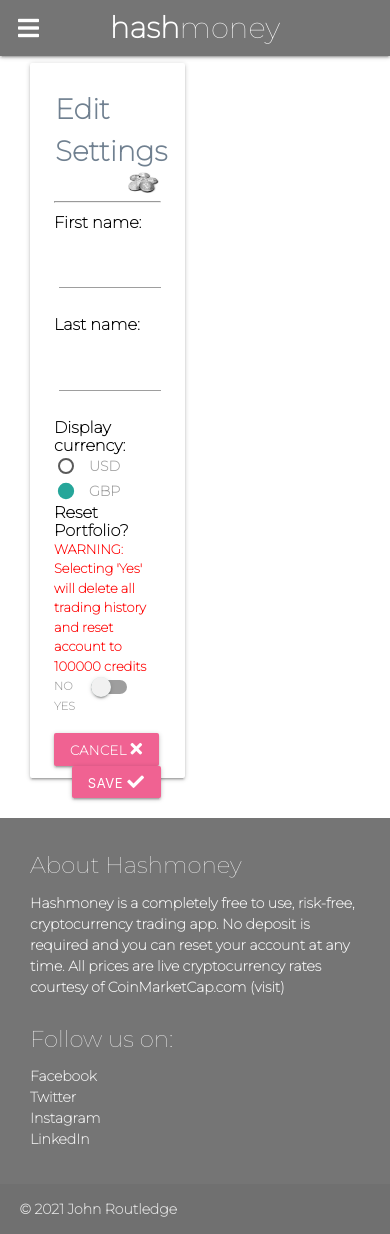
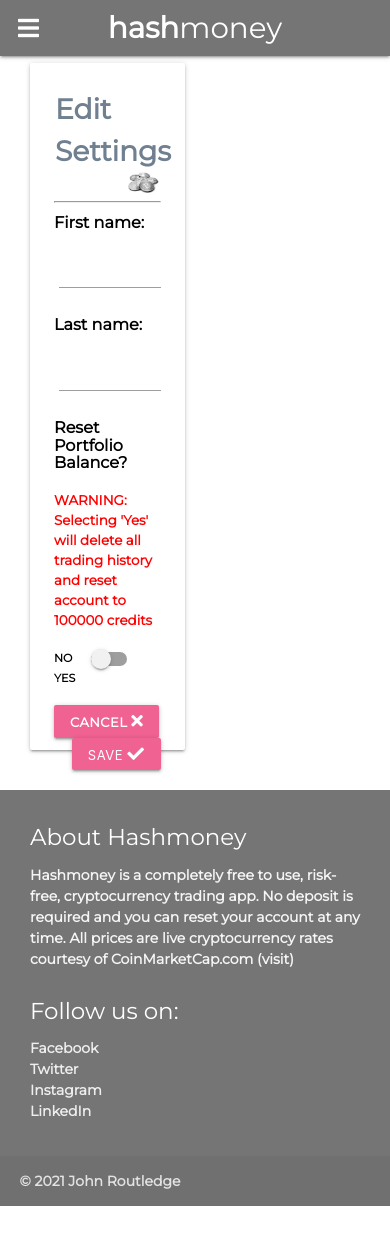
Before and after one commit to johnroutledge/milestone-project-3, a Flask app: page /edit_settings/ in a window 390 px wide. After the commit the page ends 1206 px from the top, so only its background shows below. Run offline with Flask 2, Linux system fonts and the light colour scheme; the visitor is signed in with stand-in values (Sample User, id 1); data that the repository does not hold is empty; some libraries are stand-ins or nearby versions.

Commit message:
style changes and add media queries

```diff
--- a/app.py
+++ b/app.py
@@ -20,6 +20,52 @@ app.secret_key = os.environ.get("SECRET_KEY")
 coin_market_cap_key = os.environ.get("COIN_MARKET_CAP_KEY")
 
 mongo = PyMongo(app)
+
+# this procedure calculates the user's current portfolio balance by
+# retrieving their balance for each cryptocurrency held then
+# multiplying it by the latest price obtained via API call from
+# coinmarketcap.com and return it as the variable totalBalance
+def get_portfolio_balance():
+
+    balances = mongo.db.balances.find_one(
+            {"email": session["user"]})
+
+    # code to get cryptocurrency prices adapted from Coding Under Pressure YouTube channel
+    # 'How to Use an API in Python to get Bitcoin's Price Live - Along with other Cryptocurrencies'
+    headers = {
+            'X-CMC_PRO_API_KEY' : coin_market_cap_key,
+            'Accepts' : 'application/json'
+    }
+
+    params = {
+        'start' : '1',
+        'limit' : '30',
+        'convert' : 'USD'
+    }
+
+    url = 'https://pro-api.coinmarketcap.com/v1/cryptocurrency/listings/latest'
+    json = requests.get(url, params=params, headers=headers).json()
+    coins = json['data']
+
+    # create a dictionary which calculate the user's balance for each cryptocurrency
+    dict = {}
+    totalBalance = 0
+    for balance in balances:
+        if balance.upper() == "USD":
+            x = balances[balance]
+            dict[balance.upper()] = x
+            totalBalance = totalBalance + float(x)
+        else:
+            for coin in coins:
+                if coin['symbol'] == balance.upper():
+                    x = coin['quote']['USD']['price'] * float(balances[balance])
+                    x = "{:.2f}".format(x)
+                    dict[balance.upper()] = x
+                    totalBalance = totalBalance + float(x)
+
+    totalBalance = int(float(totalBalance))
+    return totalBalance
+
 
 @app.route("/")
 def home():
@@ -143,9 +189,11 @@ def settings():
     userSettings = mongo.db.users.find_one(
         {"email": session["user"]})
 
+    portfolioBalance = get_portfolio_balance()
+
     if session["user"]:
         return render_template(
-            "settings.html", userSettings=userSettings)
+            "settings.html", userSettings=userSettings, portfolioBalance=portfolioBalance)
 
 
 @app.route("/edit_settings/", methods=["GET", "POST"])
@@ -265,6 +313,9 @@ def portfolio():
 
             totalBalance = int(float(totalBalance))
             percentageChange = int((totalBalance - 100000) / 1000)
+
+        totalBalance = get_portfolio_balance()
+        percentageChange = int((totalBalance - 100000) / 1000)
 
         return render_template(
             "portfolio.html", username=username,
--- a/static/css/style.css
+++ b/static/css/style.css
@@ -9,6 +9,10 @@ body {
 /* #bold-hash {
     font-weight: bold;
 } */
+
+label {
+    color:black;
+}
 
 .flashes {
     line-height: 2;
@@ -95,7 +99,7 @@ body {
 
 .update-warning {
     color: red;
-    font-size: small;
+    font-size: smaller;
     line-height: 150%;
 }
 
@@ -143,3 +147,16 @@ body {
 #edit-settings-buttons {
     padding-bottom: 1rem;
 }
+
+/*----------MEDIA QUERIES*/
+@media screen and (max-width: 700px){
+    .trade-screen-large {
+        display: none;
+    }
+}
+
+@media screen and (min-width: 701px){
+    .trade-screen-small {
+        display: none;
+    }
+}
--- a/templates/base.html
+++ b/templates/base.html
@@ -6,7 +6,7 @@
     <meta name="viewport" content="width=device-width, initial-scale=1.0">
     <link rel="preconnect" href="https://fonts.googleapis.com">
     <link rel="preconnect" href="https://fonts.gstatic.com" crossorigin>
-    <link href="https://fonts.googleapis.com/css2?family=Montserrat:wght@100&display=swap" rel="stylesheet">
+    <link href="https://fonts.googleapis.com/css2?family=Montserrat:wght@100;400&display=swap" rel="stylesheet">
     <link rel="stylesheet" href="https://cdnjs.cloudflare.com/ajax/libs/font-awesome/5.15.4/css/all.min.css"
         integrity="sha512-1ycn6IcaQQ40/MKBW2W4Rhis/DbILU74C1vSrLJxCq57o941Ym01SwNsOMqvEBFlcgUa6xLiPY/NS5R+E6ztJQ==" crossorigin="anonymous" referrerpolicy="no-referrer" type="text/css">
     <link rel="stylesheet" href="https://cdnjs.cloudflare.com/ajax/libs/materialize/1.0.0/css/materialize.min.css" type="text/css">
--- a/templates/edit_settings.html
+++ b/templates/edit_settings.html
@@ -23,7 +23,7 @@
                             <label for="last_name">{{ userSettings.last_name }}</label>
                         </div>
                         <br>
-                        Display currency:
+                        <!-- Display currency:
                         <div>
                             <span>
                                 <label for="usd">
@@ -45,10 +45,10 @@
                                     <span>GBP</span>
                                 </label>
                             </span>
-                        </div>
+                        </div> -->
                         <!-- Reset Porftfolio -->
-                        Reset Portfolio?
-                        <div class="update-warning">WARNING: Selecting 'Yes' will delete all trading history and reset account to 100000 credits</div>
+                        Reset Portfolio Balance?<br>
+                        <br><div class="update-warning">WARNING: Selecting 'Yes' will delete all trading history and reset account to 100000 credits</div><br>
                         <div class="switch">
                             <label for="reset_account">
                                 NO
--- a/templates/settings.html
+++ b/templates/settings.html
@@ -11,7 +11,8 @@
                     <h6 class="crypto-prices">
                         <p class="increase-line-height">First name: {{ userSettings.first_name }}</p>
                         <p class="increase-line-height">Last name: {{ userSettings.last_name }}</p>
-                        <p class="increase-line-height">Display currency: {{ userSettings.display_currency.upper() }}</p>
+                        <p class="increase-line-height">Balance: {{ "{:.2f}".format(portfolioBalance) }}</p>
+                        <!-- <p class="increase-line-height">Display currency: {{ userSettings.display_currency.upper() }}</p> -->
                         <a href="{{ url_for('edit_settings') }}" class="waves-effect waves-light btn-small pink lighten-2">Edit</a><br>
                     </h6>
                 </div>
--- a/templates/trade.html
+++ b/templates/trade.html
@@ -34,7 +34,7 @@
                 </div>
                 <!--complete trade button-->
                 <div class="row">
-                    <button type="submit" class="col s12 btn-large pink lighten-1">
+                    <button type="submit" class="col s12 btn-large teal lighten-1">
                         Submit Trade  <i class="fas fa-check"></i>
                     </button>
                 </div>
```
Also changed, not shown: templates/portfolio.html (+11 -3 lines).
